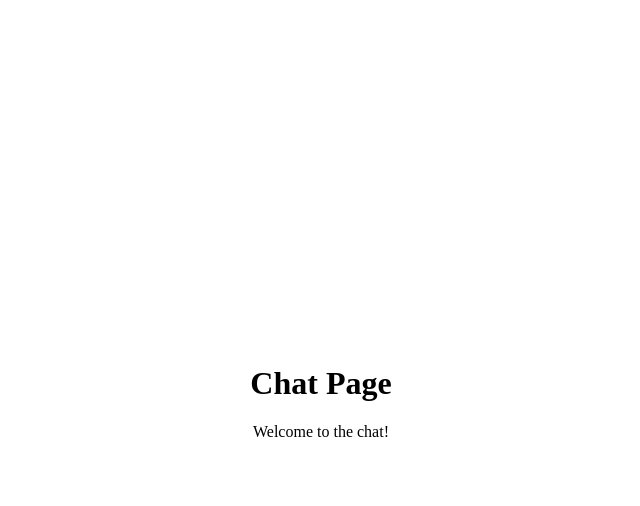
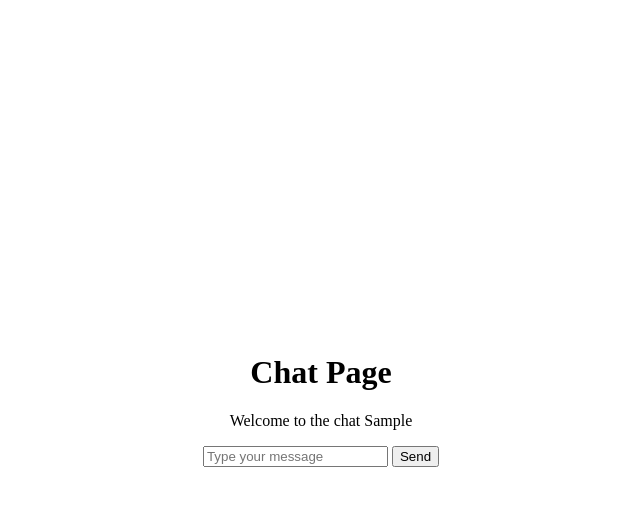
Before and after one commit to jannahpitogo/ChatApp, a plain HTML site: page index.html in a window 1280 px wide. Both pictures are taken after typing "Sample" into the empty fields and a click on the button "Submit". Shown: the whole page, without its empty margins (319-959 px from the left). Drawn offline with Linux system fonts and the light colour scheme.

Commit message:
refactor: update input handling and display user name on chat page

```diff
--- a/index.html
+++ b/index.html
@@ -16,15 +16,26 @@
         <h1>Welcome to ChatApplication</h1>
         <form>
             <p>Please insert your name</p>
-            <input name="name" id="name-input" type="text"></input>
+            <input name="name" id="name-input" type="text">
             <button id="submit-name">Submit</button>
         </form>
     </div>
 
     <div class="container" id="chat-page" style="display: none;">
         <h1>Chat Page</h1>
-        <p>Welcome to the chat!</p>
+        <p id="name-display">Welcome to the chat!</p>
+
+        <div id="message-display">
+
+        </div>
+
+        <form>
+            <input type="text" name="message" id="message-from-user" placeholder="Type your message">
+            <button>Send</button>
+        </form>
     </div>
+
+
 
 
     <script src="script.js"></script>
--- a/script.js
+++ b/script.js
@@ -1,9 +1,13 @@
 const submitName = document.getElementById("submit-name");
 const firstPage = document.getElementById("first-page");
 const chatPage = document.getElementById("chat-page");
+const userName = document.getElementById("name-display");
 
 submitName.addEventListener("click", (event) => {
   event.preventDefault();
   firstPage.style.display = "none";
   chatPage.style.display = "block";
+
+  const nameInputArea = document.getElementById("name-input").value;
+  userName.textContent = `Welcome to the chat ${nameInputArea}`;
 });
```
